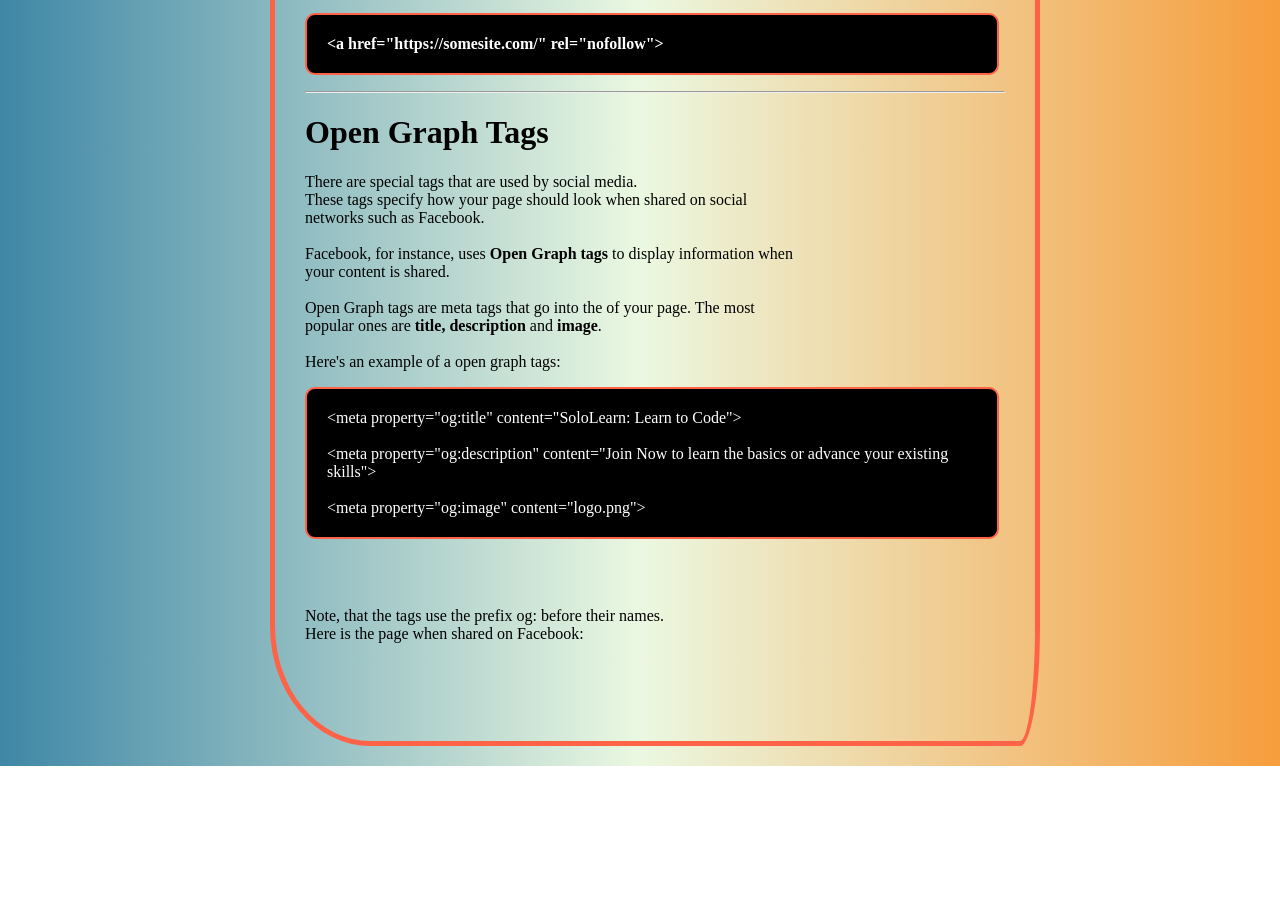
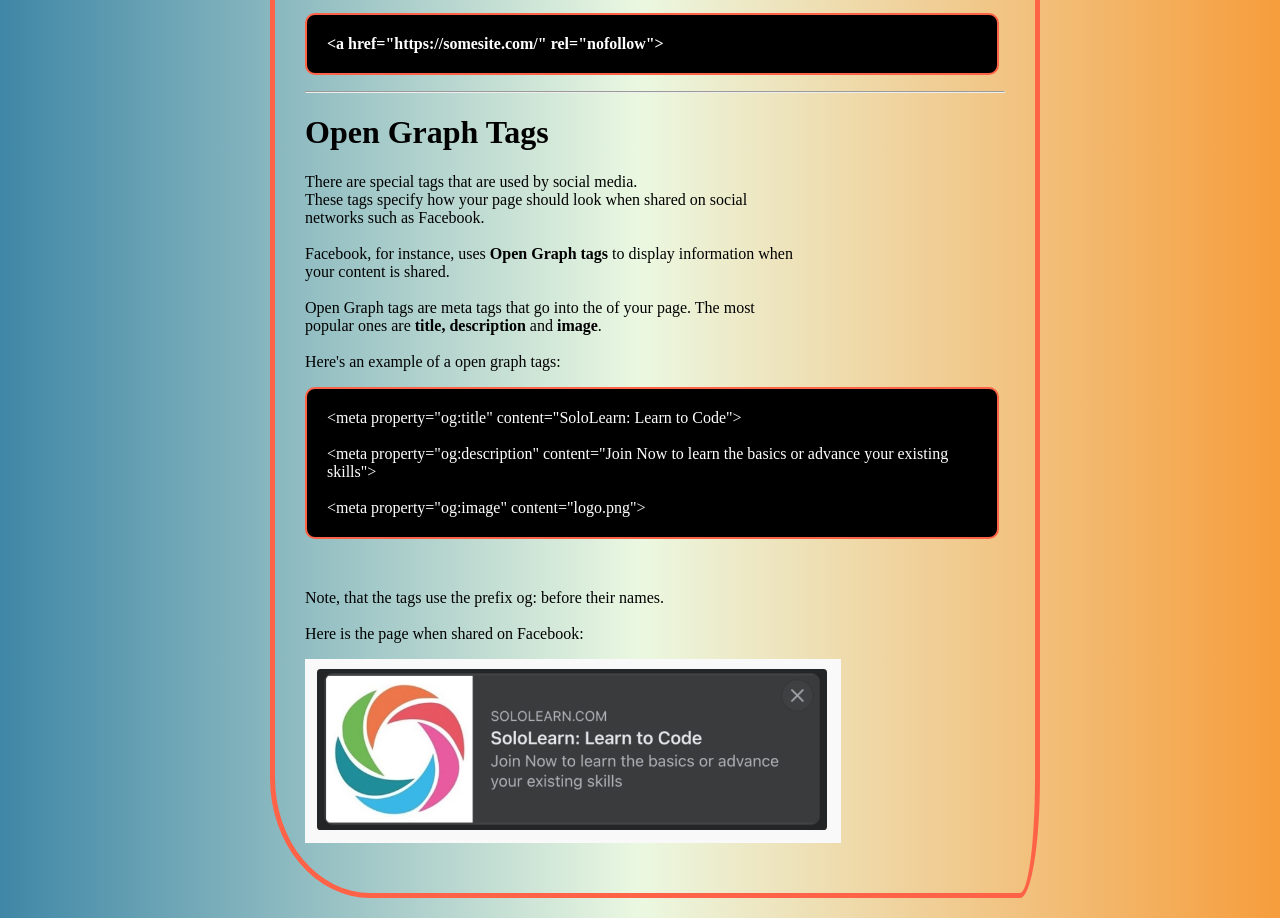
Before and after one commit to jamintowebdev/improving-webpage-seo, a plain HTML site: page index.html in a window 1280 px wide. Shown: the part 2137-3055 px from the top of the page. Before the commit the page ends 2903 px from the top, so only its background shows below. Drawn offline with Linux system fonts and the light colour scheme.

Commit message:
image link modified here

```diff
--- a/index.html
+++ b/index.html
@@ -117,12 +117,14 @@
 
         &lt;meta property="og:description" content="Join Now to learn the basics or advance your existing skills"&gt; <br><br>
 
-        &lt;meta property="og:image" content="logo.png"&gt; </p> <br><br>
+        &lt;meta property="og:image" content="logo.png"&gt; </p> <br>
 
-        <p>Note, that the tags use the prefix og: before their names. <br>
+        <p>Note, that the tags use the prefix og: before their names.<br> <br>
 
-            Here is the page when shared on Facebook:</p> <br> <br>
+            Here is the page when shared on Facebook:</p>
+            <img src="https://raw.githubusercontent.com/jamintowebdev/improving-webpage-seo/main/solo-graph-htmlseo.png" alt="this is a screenshot image of graph related and og prefix for seo and html modification">
 </p>
+
     </div>
 
 </body>
```
